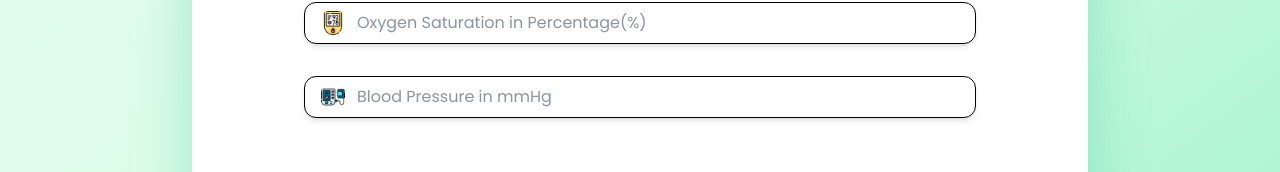
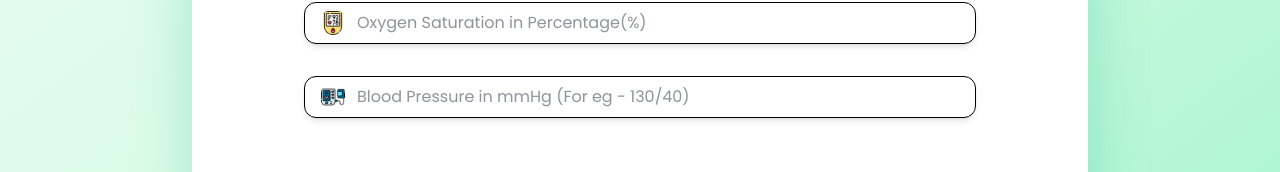
Before and after one commit to joshdagla/Herbalintel, a React (Vite) app in the folder frontend/: page / in a window 1280 px wide. Shown: the part 607-779 px from the top of the page. Built offline with nearby package versions, Linux system fonts and the light colour scheme.

Commit message:
Update InputForm.jsx

```diff
--- a/frontend/src/components/InputForm.jsx
+++ b/frontend/src/components/InputForm.jsx
@@ -93,7 +93,7 @@ const InputForm = ({ onSubmit }) => {
         { name: 'heartRate', placeholder: 'Heart Rate in bpm', icon: heartbeatIcon },
         { name: 'bodyTemp', placeholder: 'Body Temperature in Celsius(C)', icon: thermometerIcon },
         { name: 'oxygenSaturation', placeholder: 'Oxygen Saturation in Percentage(%)', icon: oximeterIcon },
-        { name: 'bloodPressure', placeholder: 'Blood Pressure in mmHg', icon: bloodPressureIcon },
+        { name: 'bloodPressure', placeholder: 'Blood Pressure in mmHg (For eg - 130/40)', icon: bloodPressureIcon },
     ];
 
     return (
```
